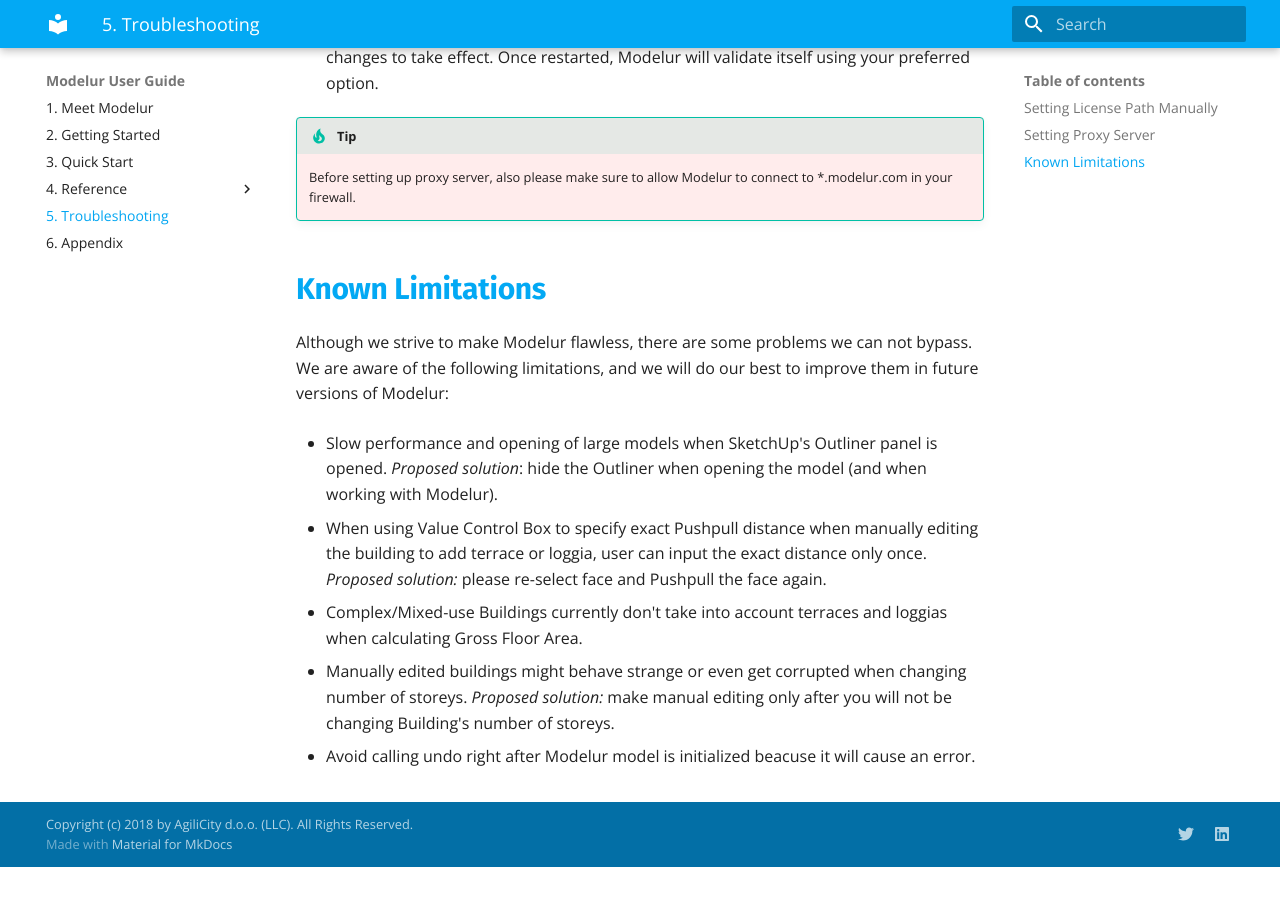
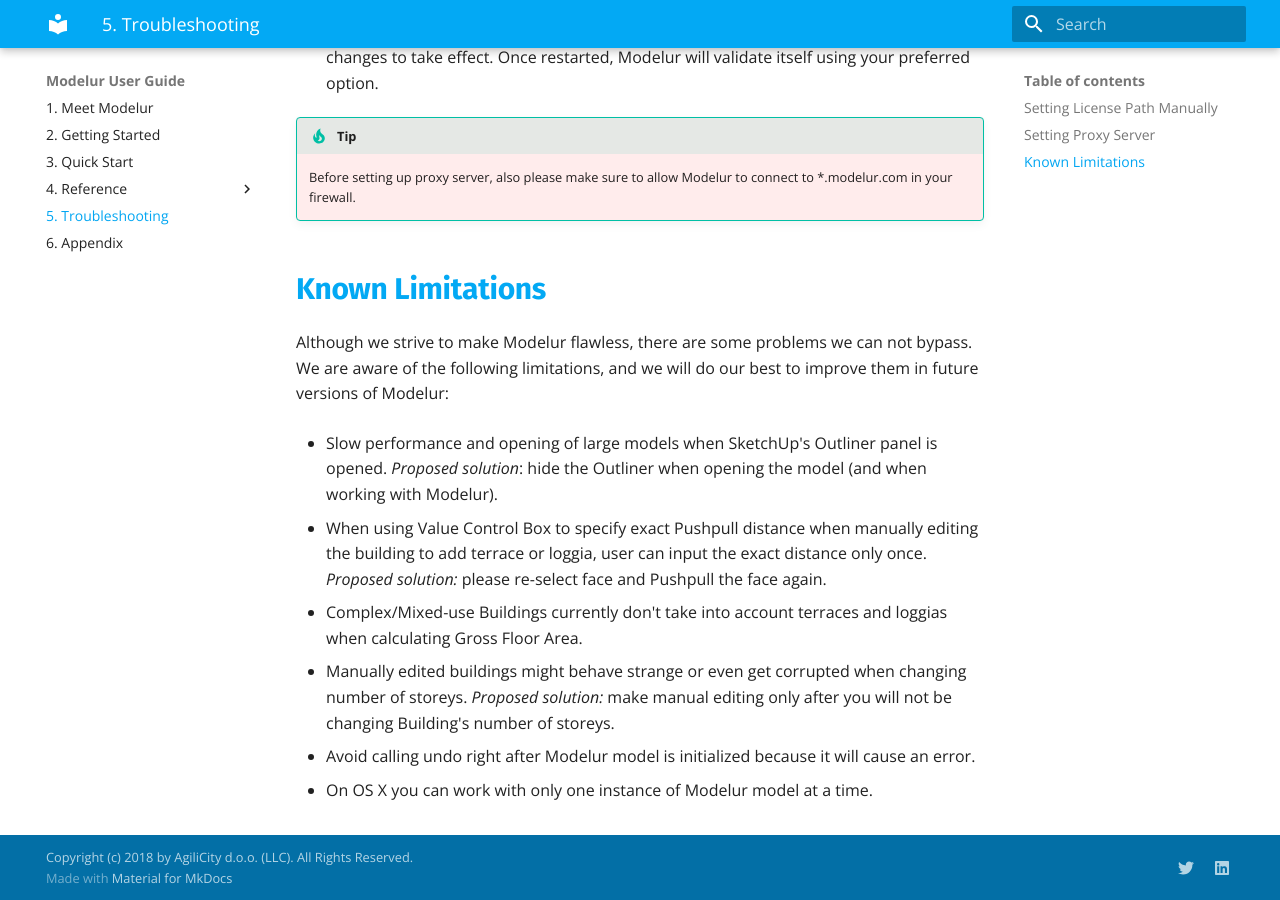
Before and after one commit to Modelur/docs, an MkDocs documentation site: the page built from docs/troubleshooting.md, in a window 1280 px wide and 900 px high, scrolled down 1211 px. Built offline with MkDocs 1.6.1 and Material for MkDocs 9.7.7, drawn with Linux system fonts in a browser that asks for light colours; old or Windows-style settings are respelled for this version of MkDocs; before the commit the page ends 2078 px from its top, so only the background shows below that.

Commit message:
Added OSX note

```diff
--- a/docs/troubleshooting.md
+++ b/docs/troubleshooting.md
@@ -38,4 +38,6 @@
 
  - Manually edited buildings might behave strange or even get corrupted when changing number of storeys. *Proposed solution:* make manual editing only after you will not be changing Building's number of storeys.
 
- - Avoid calling undo right after Modelur model is initialized beacuse it will cause an error.
+ - Avoid calling undo right after Modelur model is initialized because it will cause an error.
+
+ - On OS X you can work with only one instance of Modelur model at a time.
```
